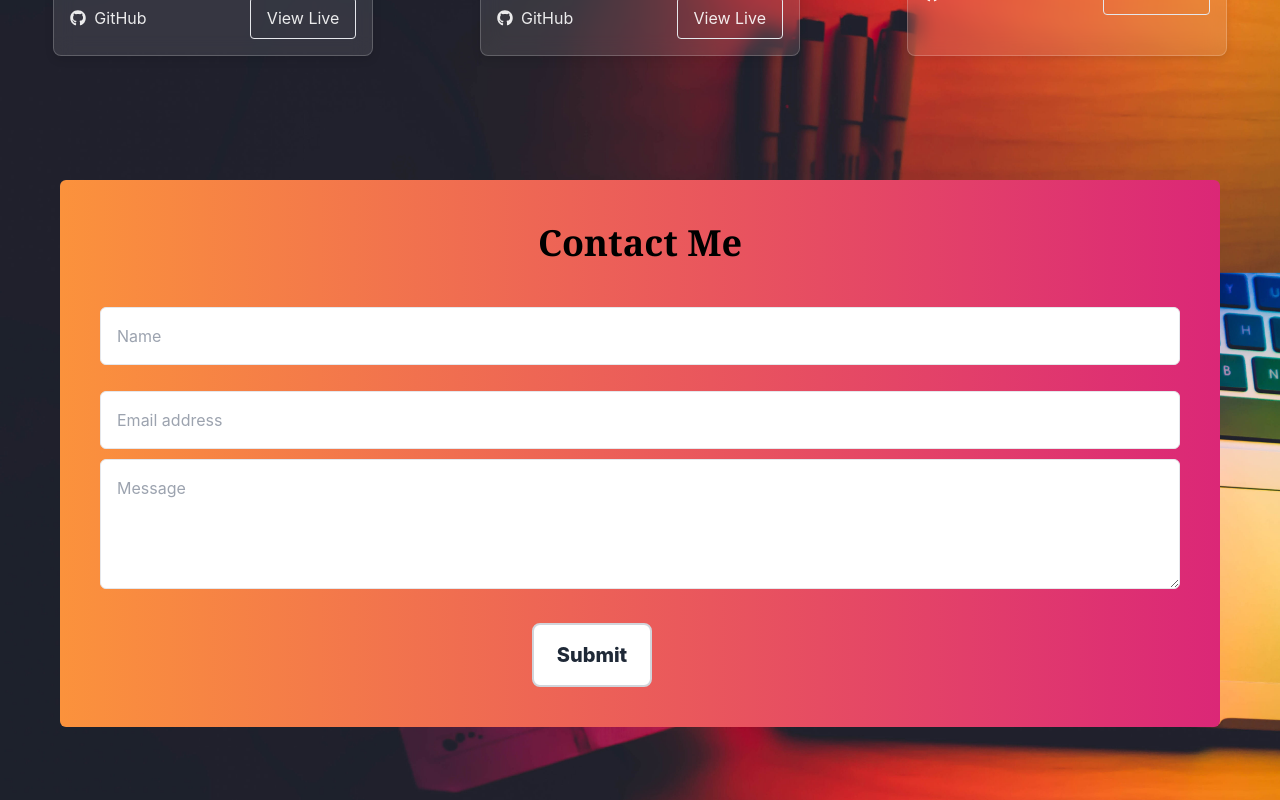
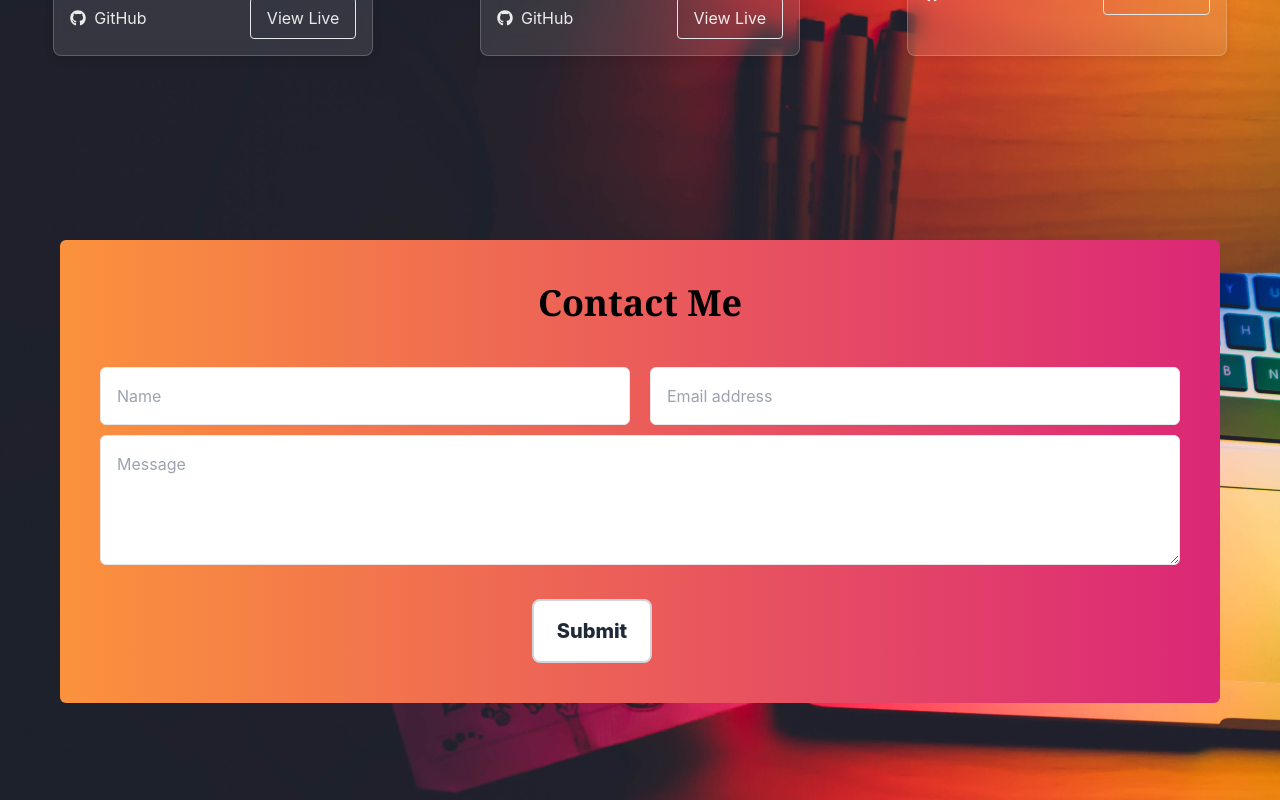
Before and after one commit to danray472/portfolio, a React (Create React App) app: page / in a window 1280 px wide. Shown: the part 5700-6500 px from the top of the page. Built offline with nearby package versions, Linux system fonts and the light colour scheme.

Commit message:
fixed emailjs

```diff
--- a/src/components/Contact.jsx
+++ b/src/components/Contact.jsx
@@ -1,17 +1,10 @@
-import React, { useState, useEffect, useRef } from 'react';
+import React, { useEffect, useRef, useState } from 'react';
 import emailjs from '@emailjs/browser';
 
 const Contact = () => {
-  const [formData, setFormData] = useState({
-    name: '',
-    email: '',
-    message: ''
-  });
-
-  const [errors, setErrors] = useState({});
-  const [status, setStatus] = useState(''); // For feedback messages
+  const formRef = useRef(null);
   const contactHeadingRef = useRef(null);
-  const form = useRef(null);
+  const [status, setStatus] = useState('');
 
   useEffect(() => {
     const observer = new IntersectionObserver(
@@ -37,46 +30,19 @@ const Contact = () => {
     };
   }, []);
 
-  const handleChange = (e) => {
-    const { name, value } = e.target;
-    setFormData({ ...formData, [name]: value });
-  };
-
-  const validateForm = () => {
-    let formErrors = {};
-    if (!formData.name) formErrors.name = 'Name is required';
-    if (!formData.email) formErrors.email = 'Email is required';
-    if (!formData.message) formErrors.message = 'Message is required';
-    return formErrors;
-  };
-
   const handleSubmit = (e) => {
     e.preventDefault();
-
-    const formErrors = validateForm();
-    if (Object.keys(formErrors).length > 0) {
-      setErrors(formErrors);
-      return;
-    }
-
-    setErrors({});
     setStatus('Sending...');
 
     const serviceID = 'service_zfszc8e';
     const templateID = 'template_2uu0c48';
     const publicKey = 'xYxaRf_0yrxW_GecZ';
 
-    const templateParams = {
-      from_name: formData.name,     // 🟢 Match this with {{from_name}} in template
-      reply_to: formData.email,     // 🟢 Match this with {{reply_to}} in template
-      message: formData.message     // 🟢 You can add {{message}} to your template body
-    };
-
-    emailjs.send(serviceID, templateID, templateParams, publicKey)
+    emailjs.sendForm(serviceID, templateID, formRef.current, publicKey)
       .then((response) => {
         console.log('SUCCESS!', response.status, response.text);
         setStatus('Message sent successfully!');
-        setFormData({ name: '', email: '', message: '' });
+        formRef.current.reset();
       })
       .catch((err) => {
         console.log('FAILED...', err);
@@ -84,67 +50,55 @@ const Contact = () => {
       });
   };
 
-
   return (
-    <div id="contact" className='max-w-[1200px] mx-auto my-8 sm:py-py-20 p-5'>
-      <div className=' mx-auto'>
-        <div className="mt-6 primary-color w-[100%] rounded-md">
+    <div id="contact" className="max-w-[1200px] mx-auto my-8 sm:py-20 p-5">
+      <div className="mx-auto">
+        <div className="mt-6 primary-color w-full rounded-md">
           <div className="p-10">
-            <form id="contact-form" ref={form} onSubmit={handleSubmit}>
-              <div className='text-center'>
-                <h2 ref={contactHeadingRef} className='pb-8 text-4xl font-bold leading-tight font-serif'>
+            <form id="contact-form" ref={formRef} onSubmit={handleSubmit}>
+              <div className="text-center">
+                <h2 ref={contactHeadingRef} className="pb-8 text-4xl font-bold leading-tight font-serif">
                   Contact Me
                 </h2>
                 {status && <p className="text-white mt-2">{status}</p>}
               </div>
-              <div className="grid grid-col-1 sm:grid-col-2 gap-x-5 gap-y-4">
-                <div>
+
+              <div className="grid grid-col-1 sm:grid-cols-2 gap-x-5 gap-y-4">
                 <div className="mt-2.5">
                   <input
                     type="text"
-                      name="name"
+                    name="from_name"
                     placeholder="Name"
+                    required
                     className="bg-gray w-full px-4 py-4 border border-black-700 rounded-md focus:outline-none focus:border-pint-600"
-                      value={formData.name}
-                      onChange={handleChange}
                   />
-                    {errors.name && <p className="text-white">{errors.name}</p>}
+                </div>
+                <div className="mt-2.5">
+                  <input
+                    type="email"
+                    name="reply_to"
+                    placeholder="Email address"
+                    required
+                    className="bg-gray w-full px-4 py-4 border border-black-700 rounded-md focus:outline-none focus:border-pint-600"
+                  />
                 </div>
               </div>
 
-                <div>
-                  <div className="mt-2.5">
-                    <input
-                      type="email"
-                      name="email"
-                      placeholder="Email address"
-                      className="bg-gray w-full px-4 py-4 border border-black-700 rounded-md focus:outline-none focus:border-pint-600"
-                      value={formData.email}
-                      onChange={handleChange}
-                    />
-                    {errors.email && <p className="text-white">{errors.email}</p>}
-                  </div>
-               </div>
-              </div>
-
-              <div className="sm:col-span-2">
-                  <div className="mt-2.5">
+              <div className="sm:col-span-2 mt-2.5">
                 <textarea
                   name="message"
                   placeholder="Message"
+                  required
+                  rows="4"
                   className="bg-gray w-full px-4 py-4 border border-black-700 rounded-md focus:outline-none focus:border-pint-600"
-                        rows="4"
-                        value={formData.message}
-                        onChange={handleChange}
-                      >
-                      </textarea>
-                      {errors.message && <p className="text-white">{errors.message}</p>}
-                  </div>
+                ></textarea>
               </div>
 
-              <div className=" mt-5">
-                  <button type="submit"
-                        className="text-xl w-[120px] ml-[40%] bg-white border-2 border-gray-300 p-4 mt-2 rounded-lg hover:bg-gray-600 hover:text-white font-extrabold text-gray-800 transition-colors duration-200">
+              <div className="mt-5">
+                <button
+                  type="submit"
+                  className="text-xl w-[120px] ml-[40%] bg-white border-2 border-gray-300 p-4 mt-2 rounded-lg hover:bg-gray-600 hover:text-white font-extrabold text-gray-800 transition-colors duration-200"
+                >
                   Submit
                 </button>
               </div>
@@ -154,6 +108,6 @@ const Contact = () => {
       </div>
     </div>
   );
-}
+};
 
 export default Contact;
```
Lines whose indentation alone changed are shown as unchanged.
